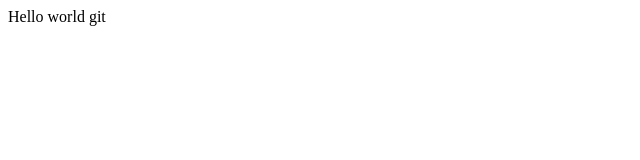
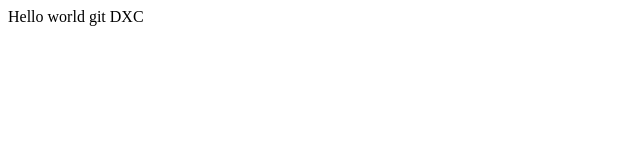
Before and after one commit to souarrak2017/souwebsite, a plain HTML site: page index.html in a window 1280 px wide. Shown: the full height of the page, 0-640 px from the left. Drawn offline with Linux system fonts and the light colour scheme.

Commit message:
Update index.html

```diff
--- a/index.html
+++ b/index.html
@@ -1,6 +1,6 @@
 <html>
 <header><title>SOU Azure</title></header>
 <body>
-Hello world git
+Hello world git DXC
 </body>
 </html>
```
